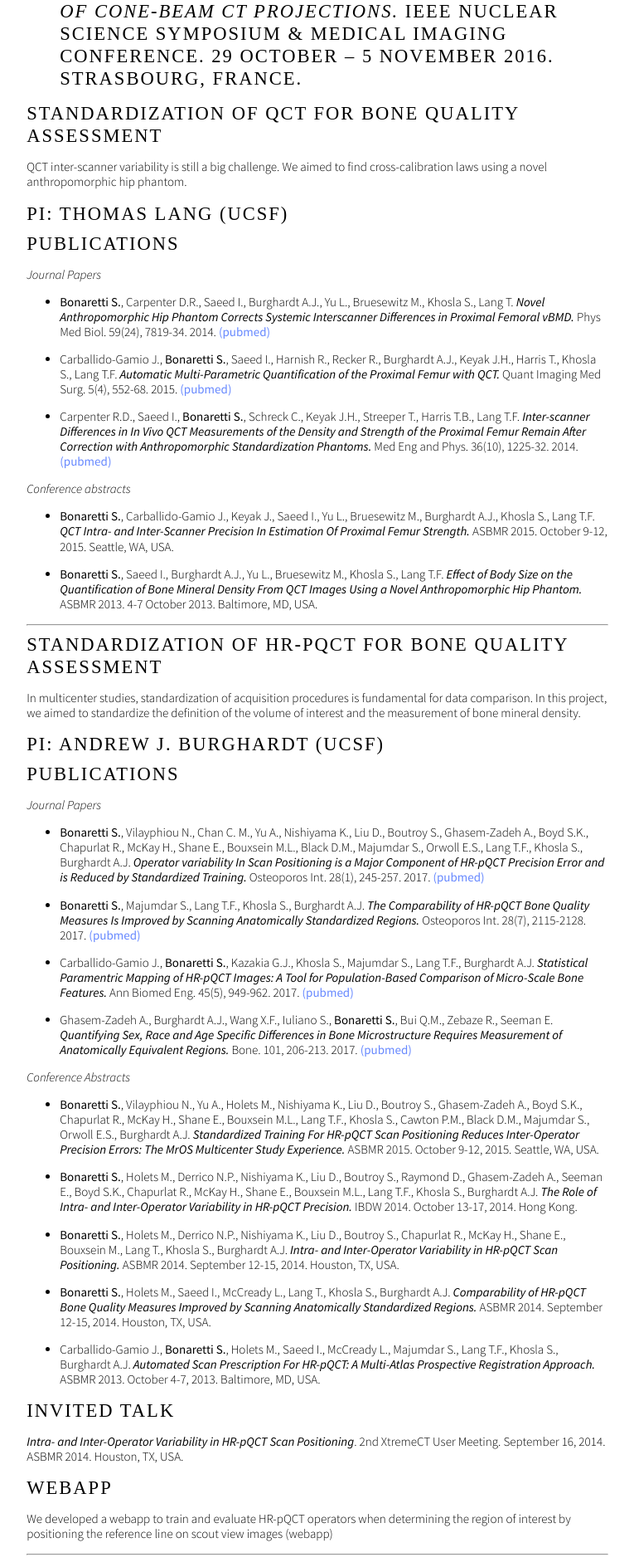
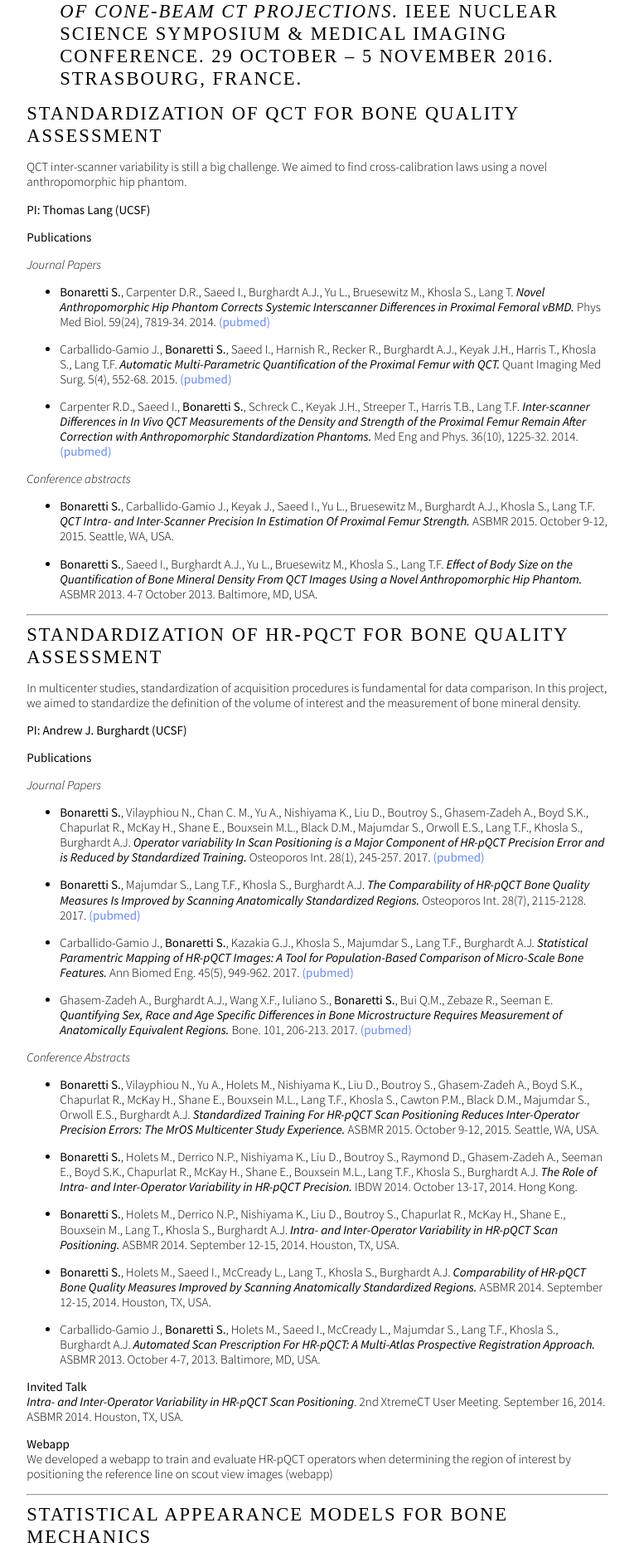
Before and after one commit to sbonaretti/sbonaretti.github.io, a Jekyll site: the page built from Projects.md, in a window 1280 px wide. Shown: the part 619-2501 px from the top of the page at 83% size, without its empty margins (257-1022 px from the left). Built offline with Jekyll 4.4.1, drawn with Linux system fonts in a browser that asks for light colours; some web fonts are replaced.

```diff
--- a/Projects.md
+++ b/Projects.md
@@ -27,9 +27,9 @@ _Conference abstracts_
 # Standardization of QCT for Bone Quality Assessment
 QCT inter-scanner variability is still a big challenge. We aimed to find cross-calibration laws using a novel anthropomorphic hip phantom.
 
-## **PI: Thomas Lang (UCSF)**
+**PI: Thomas Lang (UCSF)**
 
-## **Publications**
+**Publications**
 
 _Journal Papers_
 
@@ -52,9 +52,9 @@ _Conference abstracts_
 
 In multicenter studies, standardization of acquisition procedures is fundamental for data comparison. In this project, we aimed to standardize the definition of the volume of interest and the measurement of bone mineral density.
 
-## **PI: Andrew J. Burghardt (UCSF)**
+**PI: Andrew J. Burghardt (UCSF)**
 
-## **Publications**
+**Publications**
 
 _Journal Papers_
 
@@ -78,10 +78,10 @@ _Conference Abstracts_
 
 * Carballido-Gamio J., **Bonaretti S.**, Holets M., Saeed I., McCready L., Majumdar S., Lang T.F., Khosla S., Burghardt A.J. **_Automated Scan Prescription For HR-pQCT: A Multi-Atlas Prospective Registration Approach._** ASBMR 2013. October 4-7, 2013. Baltimore, MD, USA.
 
-## **Invited Talk**
+**Invited Talk**
 **_Intra- and Inter-Operator Variability in HR-pQCT Scan Positioning_**. 2nd XtremeCT User Meeting. September 16, 2014. ASBMR 2014. Houston, TX, USA.
 
-## **Webapp**
+**Webapp**
 We developed a webapp to train and evaluate HR-pQCT operators when determining the region of interest by positioning the reference line on scout view images (webapp)
 
 
```
